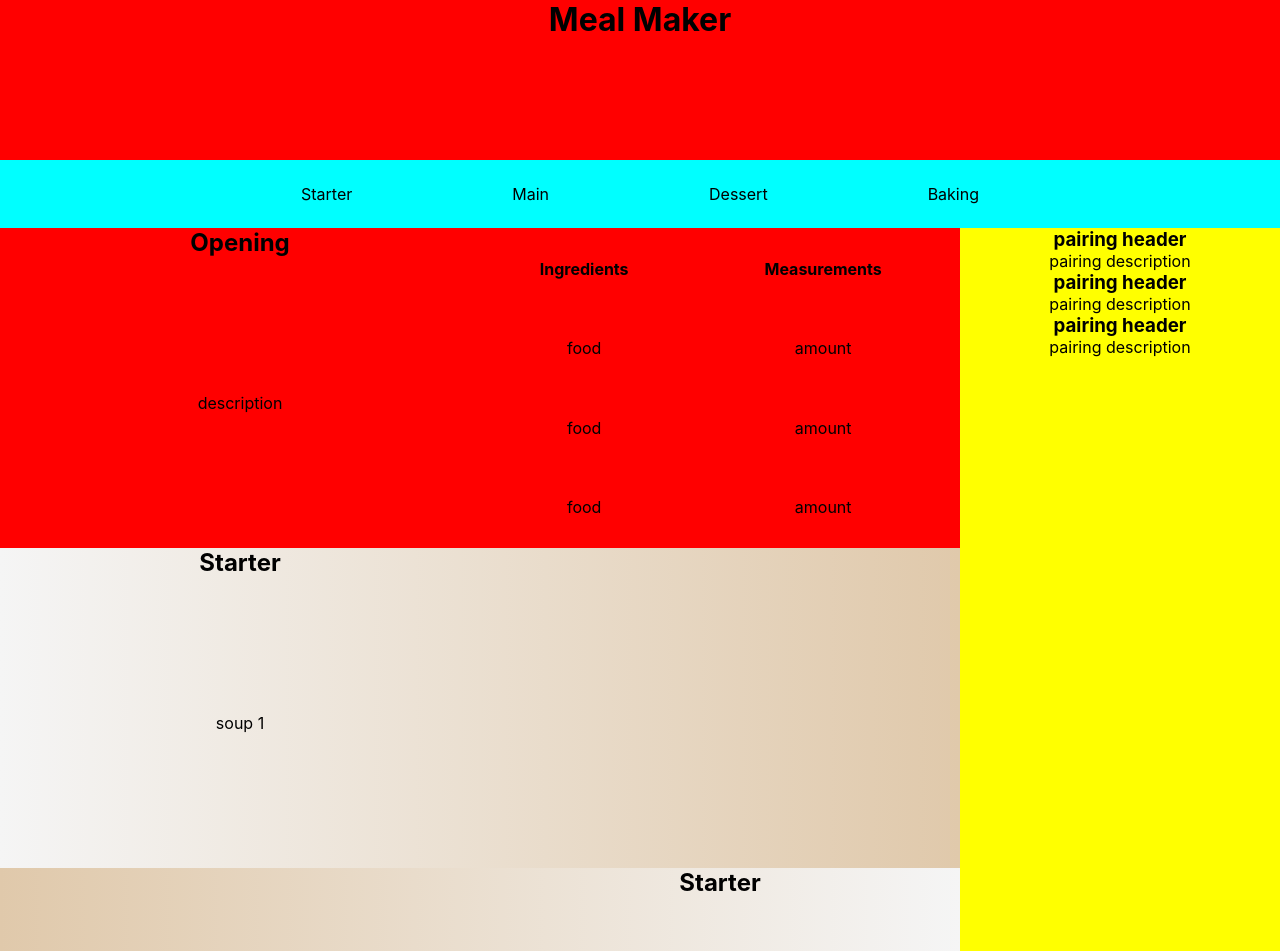
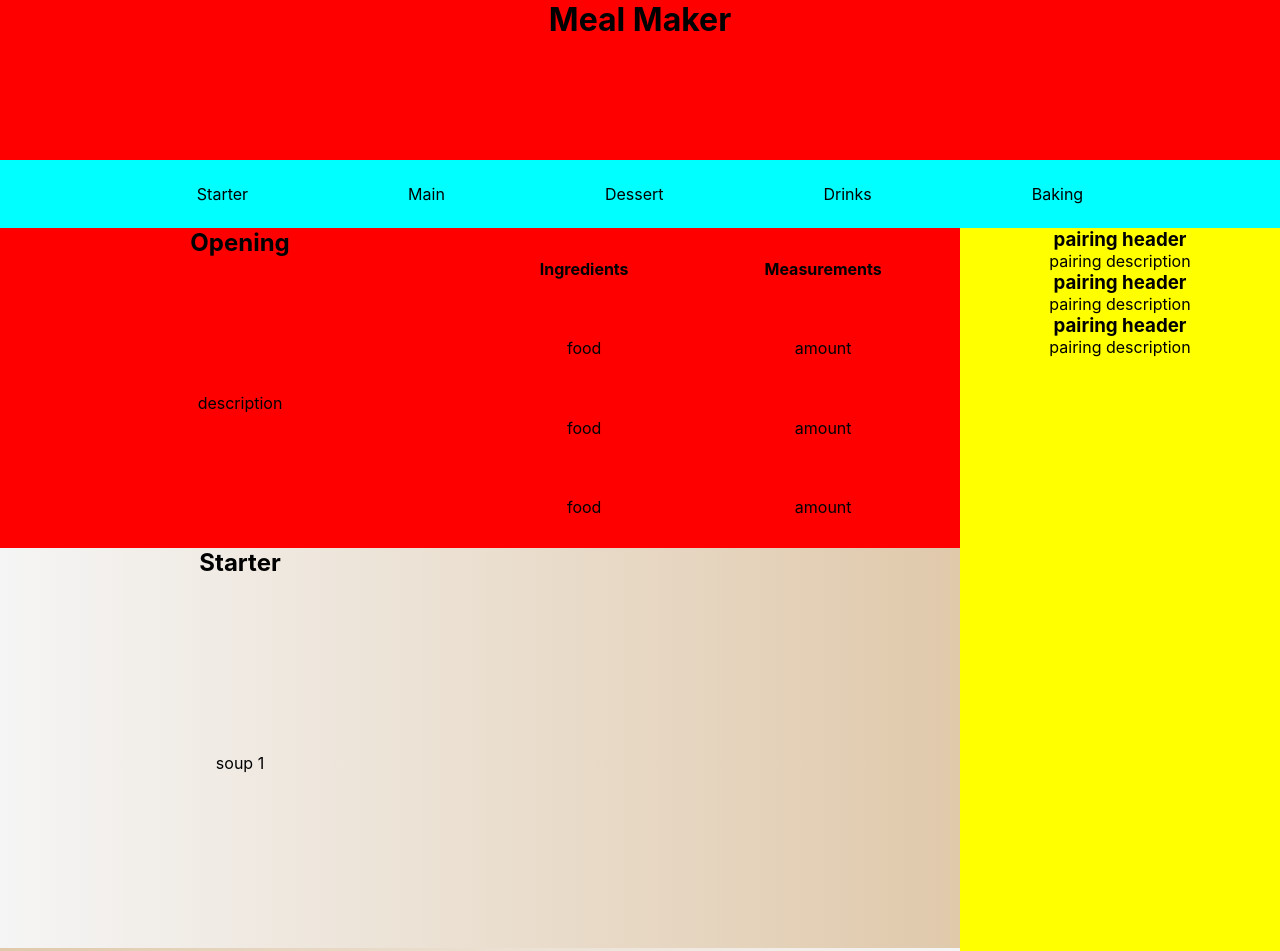
Before and after one commit to Neil-McCarthy/Meal-Maker---React, a React (Create React App) app: page / in a window 1280 px wide. Shown: the top 951 px of the page. Built offline with nearby package versions, Linux system fonts and the light colour scheme.

Commit message:
remembering meal maker

```diff
--- a/src/App.css
+++ b/src/App.css
@@ -47,9 +47,11 @@ main section {
 }
 .right {
   background-image: linear-gradient(to right, #e0c9ab , whitesmoke);
+  height: 25em;
 }
 .left {
   background-image: linear-gradient(to right, whitesmoke , #e0c9ab);
+  height: 25em;
 }
 main section:first-child h1,main section:first-child p,.left h1,.left p {
   grid-column: 1;
--- a/src/App.js
+++ b/src/App.js
@@ -14,7 +14,7 @@ function App() {
           </h1>
         </header>
         <nav>
-          <ListFull listOfOptions={['Starter','Main','Dessert','Baking']} contentChanger={contentChanger} />
+          <ListFull listOfOptions={['Starter','Main','Dessert','Drinks','Baking']} contentChanger={contentChanger} />
         </nav>
         <main>
           <ContentStructure content={selectedContent} />
--- a/src/Content/ContentStructure.js
+++ b/src/Content/ContentStructure.js
@@ -3,7 +3,8 @@ import Section from "../ExtraBits/Section";
 let heading,sectionPosition;
 let soupSections = ['soup 1','soup 2'];
 let spaghettiSections = ['spag 1','spag 2','spag 3','spag 4','spag 5'];
-let cakeSections = ['cake 1','cake 2','cake 3','cake 4']
+let cakeSections = ['cake 1','cake 2','cake 3','cake 4'];
+let drinksSections = ['pint 1'];
 let breadSections = ['bread 1','bread 2','bread 3'];
 let contentChosen;
 
@@ -19,6 +20,9 @@ const ContentStructure = (props) => {
     } else if (props.content === 'Dessert') {
         heading = 'Dessert';
         contentChosen = cakeSections;
+    } else if (props.content === 'Drinks') {
+        heading = 'Drinks';
+        contentChosen = drinksSections;
     } else if (props.content === 'Baking') {
         heading = 'Baking';
         contentChosen = breadSections;
```
